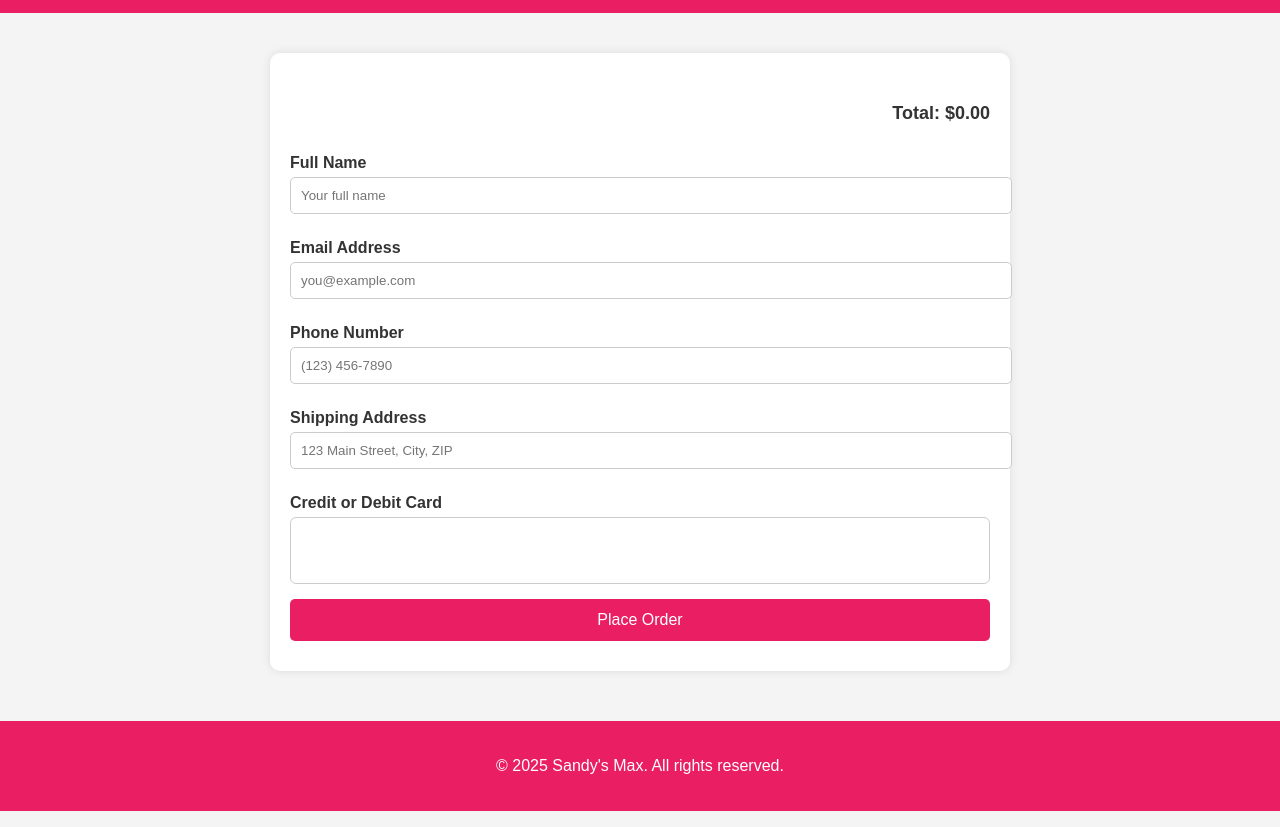
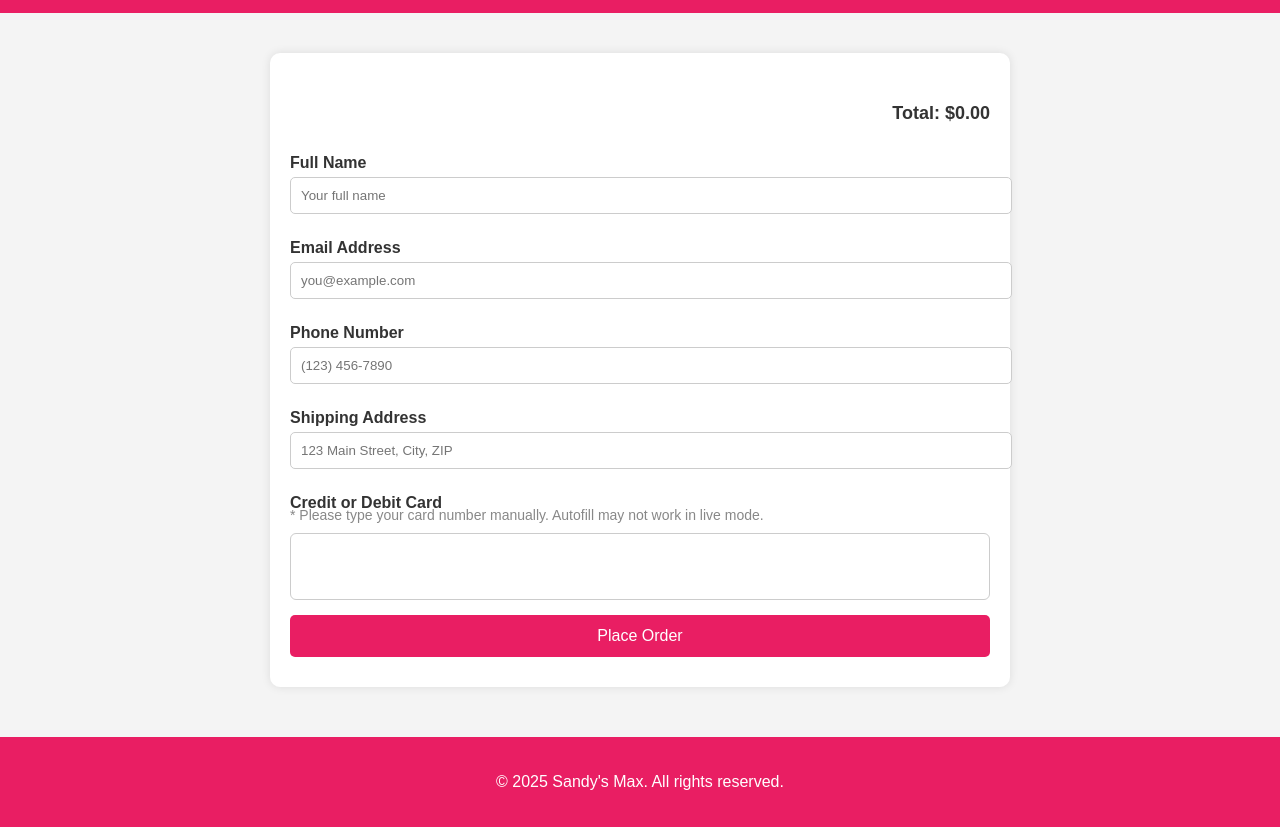
Before and after one commit to egartei5/MyGo2-Store, a plain HTML site: page confirmation.html in a window 1280 px wide. Shown: the part 77-904 px from the top of the page. Drawn offline with Linux system fonts and the light colour scheme; files that its build step writes are made by us from their sources; a script that the page names is missing.

Commit message:
Update confirmation.html

```diff
--- a/confirmation.html
+++ b/confirmation.html
@@ -88,6 +88,12 @@
       border-radius: 5px;
     }
 
+    .stripe-note {
+      font-size: 14px;
+      color: #888;
+      margin: -5px 0 10px;
+    }
+
     #card-element {
       background-color: white;
       height: 45px;
@@ -96,7 +102,6 @@
       border: 1px solid #ccc;
       font-size: 16px;
       font-family: Arial, sans-serif;
-      margin-top: 5px;
       margin-bottom: 15px;
     }
 
@@ -156,7 +161,8 @@
       <input type="text" id="address" required placeholder="123 Main Street, City, ZIP">
 
       <label for="card-element">Credit or Debit Card</label>
-      <div id="card-element"></div>
+      <p class="stripe-note">* Please type your card number manually. Autofill may not work in live mode.</p>
+      <div id="card-element" autocomplete="off"></div>
 
       <button type="submit" class="checkout-button">Place Order</button>
     </form>
```
